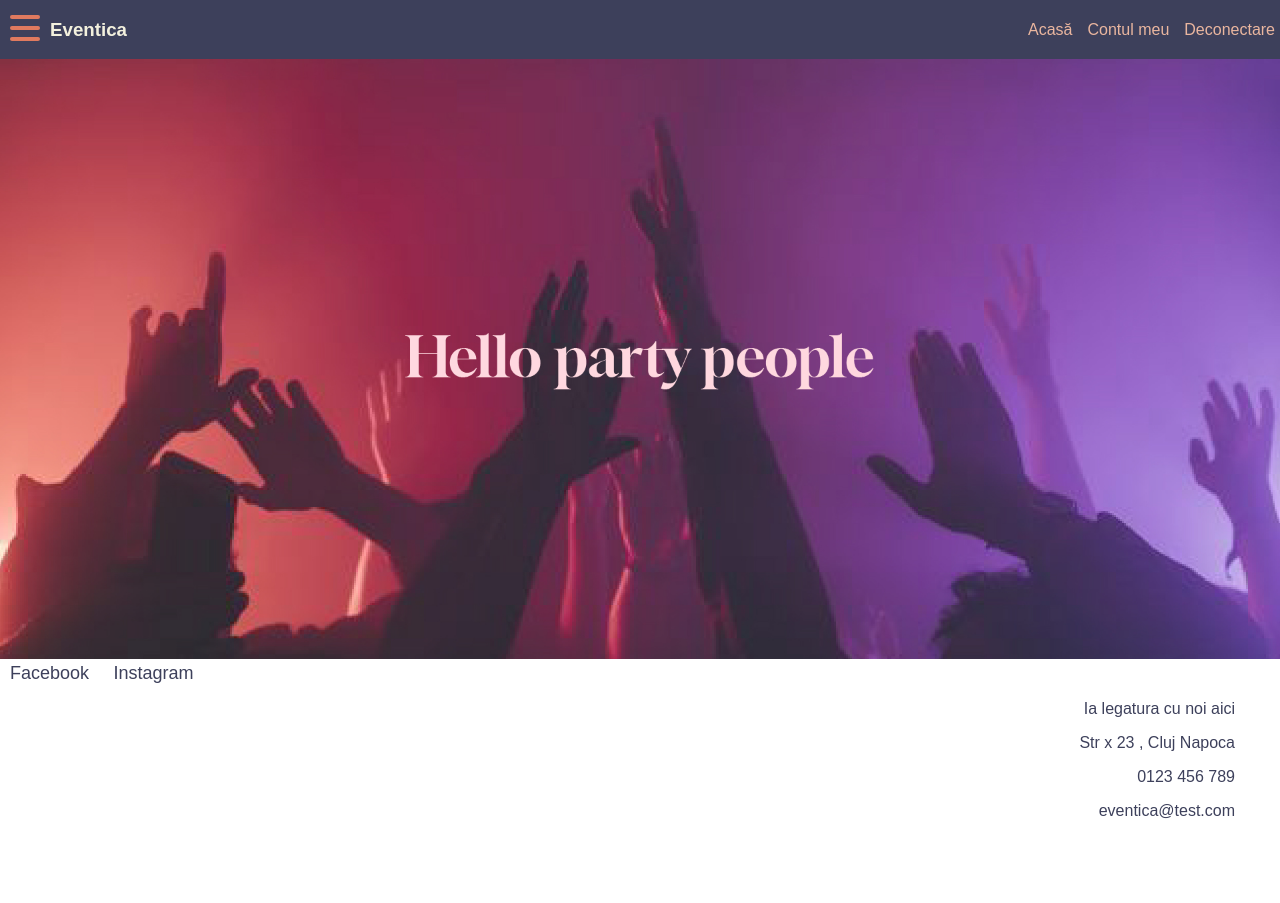
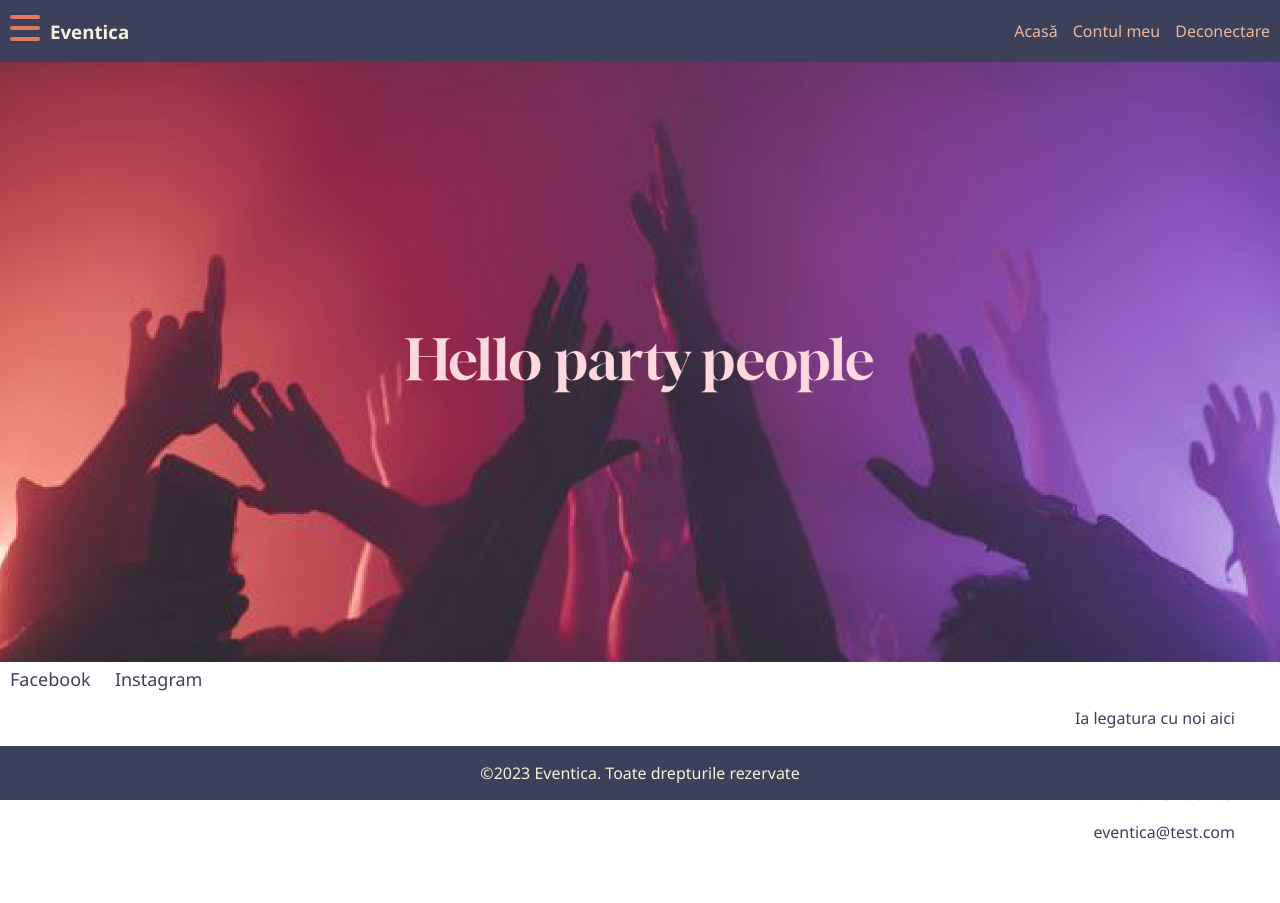
Before and after one commit to andreeaPadeanu/manager_evenimente, a PHP site: page / in a window 1280 px wide. Before the commit the page ends 819 px from the top, so only its background shows below. Run offline with PHP 8.4, Linux system fonts and the light colour scheme; the visitor is signed in with stand-in values (Sample User, id 1); data that the repository does not hold is empty.

Commit message:
modificari

```diff
--- a/contul_meu.css
+++ b/contul_meu.css
@@ -9,12 +9,12 @@
   margin: 0;
   padding: 0;
   box-sizing: border-box;
+  font-family: 'Segoe UI', Tahoma, Geneva, Verdana, sans-serif;
 }
 
 body {
   background-color: #3d405b;
   color: white;
-  font-family: sans-serif;
 }
 
 .title {
@@ -36,7 +36,7 @@ body {
 .top-right-menu {
   display: flex;
   gap: 15px;
-  margin-right: 5px;
+  margin-right: 10px;
   font-size: medium;
 }
 
--- a/cos.css
+++ b/cos.css
@@ -42,7 +42,7 @@ body h2 {
 .top-right-menu {
   display: flex;
   gap: 15px;
-  margin-right: 5px;
+  margin-right: 10px;
   font-size: medium;
 }
 
--- a/index.css
+++ b/index.css
@@ -6,7 +6,7 @@
 #f2cc8f galben
 */
 body {
-  font-family: Arial, sans-serif;
+  font-family: 'Segoe UI', Tahoma, Geneva, Verdana, sans-serif;
   margin: 0px;
 }
 .title {
@@ -41,14 +41,6 @@ body {
   background-color: #e07a5f;
   display: inline-block;
 }
-/* .bar:hover {
-  width: 30px;
-  height: 4px;
-  border-radius: 4px;a
-  margin-bottom: 7px;
-  background-color: #eab69f;
-  display: inline-block;
-} */
 
 .hamburger-menu {
 display:none;
@@ -127,7 +119,7 @@ height: 10px;
 .top-right-menu {
   display: flex;
   gap: 15px;
-  margin-right: 5px;
+  margin-right: 10px;
   font-size: medium;
 }
 
--- a/index.php
+++ b/index.php
@@ -40,11 +40,6 @@ $result_evenimente = $conn->query($query_evenimente);
             xhttp.send("eveniment_id=" + evenimentId);
         }
 
-        // function toggleHamburgerMenu() {
-        //     var menu = document.getElementById("hamburger-menu");
-        //     menu.style.display = (menu.style.display === "flex") ? "none" : "flex";
-        // }
-
         function toggleMenu() {
             var menu = document.querySelector('.hamburger-menu');
             menu.style.display = (menu.style.display === 'none' || menu.style.display === '') ? 'block' : 'none';
@@ -68,22 +63,12 @@ $result_evenimente = $conn->query($query_evenimente);
             <div class="bar "></div>
         </div>
     <div class="hamburger-menu">
-
-            <!-- <button onclick="toggleHamburgerMenu()">☰</button> -->
-
         <ul id="hamburger-menu">
             <li><a href="categorii.php">Categorii</a></li>
             <li><a href="cos.php">Coșul meu</a></li>
             <li><a href="notificari.php">Notificări</a></li>
         </ul>
     </div>
-
-        <!-- <div class="hamburger-icon" onclick="toggleHamburgerMenu()">
-        <div class="bar"></div>
-        <div class="bar"></div>
-        <div class="bar"></div>
-    </div> -->
-
 
     <div class="top-right-menu">
         <a href="index.php">Acasă</a>
@@ -92,11 +77,8 @@ $result_evenimente = $conn->query($query_evenimente);
     </div>
 </header>
     <div class="container">
-
         <div class="content">
-            <!-- <h2>Evenimente disponibile</h2> -->
-            <img src="backdrop2.jpg" id="backdrop">
-
+            <img src="backdrop.jpg" id="backdrop">
             <div class="eveniment-container">
                 <?php
                 while ($row = $result_evenimente->fetch_assoc()) {
@@ -109,9 +91,7 @@ $result_evenimente = $conn->query($query_evenimente);
                     echo "<a href='javascript:void(0)' onclick='adaugaInCos(" . $row['ID_eveniment'] . ")'>Adaugă în coș</a>";
                     echo "</div>";
                 }
-
             ?>
-
         </div>
     </div>
     <div class="contact">
@@ -127,9 +107,9 @@ $result_evenimente = $conn->query($query_evenimente);
         </div>
     </div>
 
-    <!-- <div class="footer">
+    <div class="footer">
         <p>&copy;2023 Eventica. Toate drepturile rezervate</p>
-    </div> -->
+    </div>
 
 </body>
 
--- a/login.css
+++ b/login.css
@@ -10,12 +10,12 @@
   margin: 0;
   padding: 0;
   box-sizing: border-box;
+  font-family: 'Segoe UI', Tahoma, Geneva, Verdana, sans-serif;
 }
 
 body {
   scroll-behavior: smooth;
   background-color: #3d405b;
-  font-family: sans-serif;
 }
 
 .login {
--- a/notificari.css
+++ b/notificari.css
@@ -45,7 +45,7 @@ body {
 .top-right-menu {
     display: flex;
     gap: 15px;
-    margin-right: 5px;
+    margin-right: 10px;
     font-size: medium;
 }
 
--- a/register.css
+++ b/register.css
@@ -10,12 +10,12 @@
     margin: 0;
     padding: 0;
     box-sizing: border-box;
+    font-family: 'Segoe UI', Tahoma, Geneva, Verdana, sans-serif;
 }
 
 body {
     scroll-behavior: smooth;
     background-color: #3d405b;
-    font-family: sans-serif;
 }
 
 .register {
```
Also changed, not shown: cos.php (+1 -10 lines), backdrop.jpeg (deleted), backdrop.jpg (renamed from backdrop2.jpg), backdrop1.jpg (deleted). Lines whose indentation alone changed are shown as unchanged.
